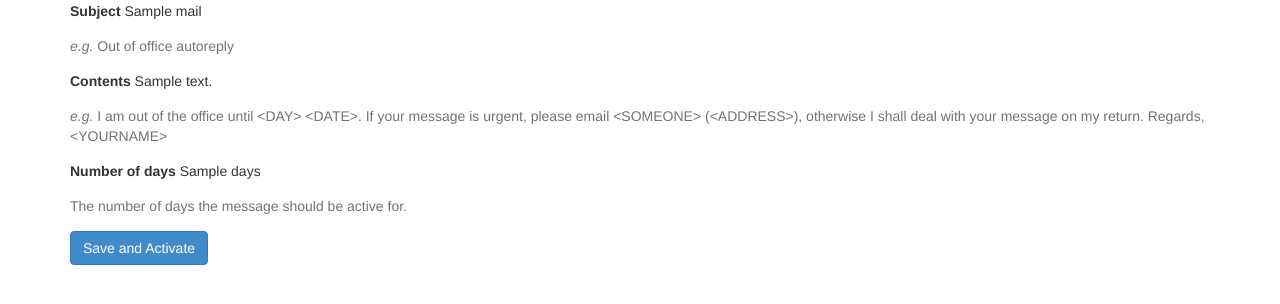
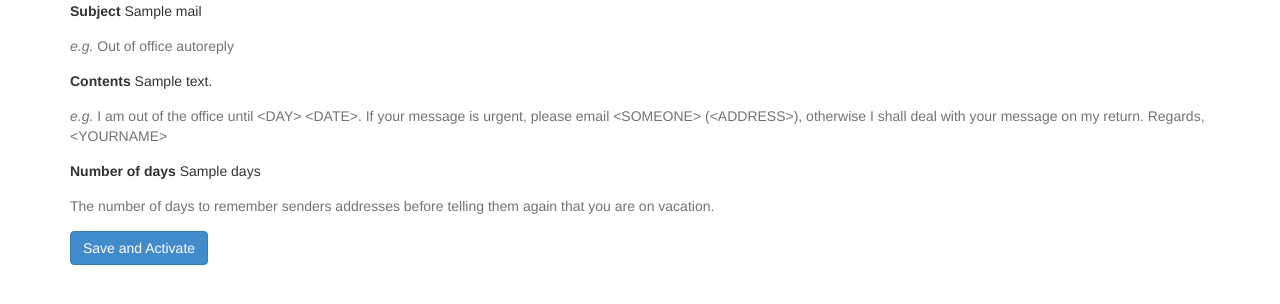
Before and after one commit to gwildar/holidaymsgr, a Django app: template holidaymsgr/holidays/templates/holidays/message.html in a window 1280 px wide. Shown: the part 190-494 px from the top of the page. Run offline with Django 3.2, Linux system fonts and the light colour scheme; the template is opened without the code that fills it: most values are stand-ins (such as "Sample title", 1, 10 or a date in 2020).

Commit message:
better days description

```diff
--- a/holidaymsgr/holidays/forms.py
+++ b/holidaymsgr/holidays/forms.py
@@ -12,7 +12,7 @@ class MailForm(forms.Form):
 
     subject = forms.CharField()
     message = forms.CharField(widget=forms.Textarea)
-    days = forms.IntegerField(min_value=1)
+    days = forms.IntegerField(min_value=1, initial=14)
     subject.widget.attrs = {'class': 'form-control'}
     message.widget.attrs = {'class': 'form-control'}
     days.widget.attrs = {'class': 'form-control'}
--- a/holidaymsgr/holidays/templates/holidays/message.html
+++ b/holidaymsgr/holidays/templates/holidays/message.html
@@ -64,7 +64,7 @@
 
                     <span class="help-block">{{ mail.days.errors }}</span>
                 </div>
-                <span class="help-block">The number of days the message should be active for.</span>
+                <span class="help-block">The number of days to remember senders addresses before telling them again that you are on vacation.</span>
 
             </div>
             <input type="submit" name="set_away_message" value="Save and Activate" class="btn btn-primary" />
```
Also changed, not shown: 1 other file.
